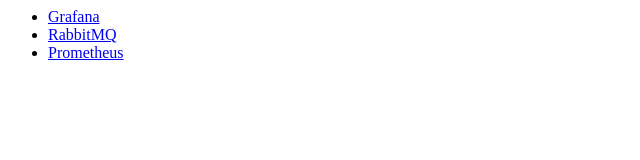
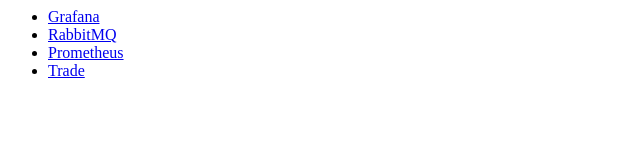
Before and after one commit to maximumstock/poe-stash-indexer, a plain HTML site: page configuration/templates/reverse-proxy/index.html in a window 1280 px wide. Shown: the full height of the page, 0-640 px from the left. Drawn offline with Linux system fonts and the light colour scheme.

Commit message:
chore: integrate trade service into setup

```diff
--- a/configuration/templates/reverse-proxy/index.html
+++ b/configuration/templates/reverse-proxy/index.html
@@ -5,6 +5,7 @@
       <li><a target="_blank" href="http://grafana.$HOST_PUBLIC">Grafana</a></li>
       <li><a target="_blank" href="http://rabbitmq.$HOST_PUBLIC">RabbitMQ</a></li>
       <li><a target="_blank" href="http://prometheus.$HOST_PUBLIC">Prometheus</a></li>
+      <li><a target="_blank" href="http://trade.$HOST_PUBLIC">Trade</a></li>
       <!--<li><a target="_blank" href="http://indexer.$HOST_PUBLIC">Indexer Metrics</a></li>-->
     </ul>
   </body>
```
Also changed, not shown: 8 other files.
